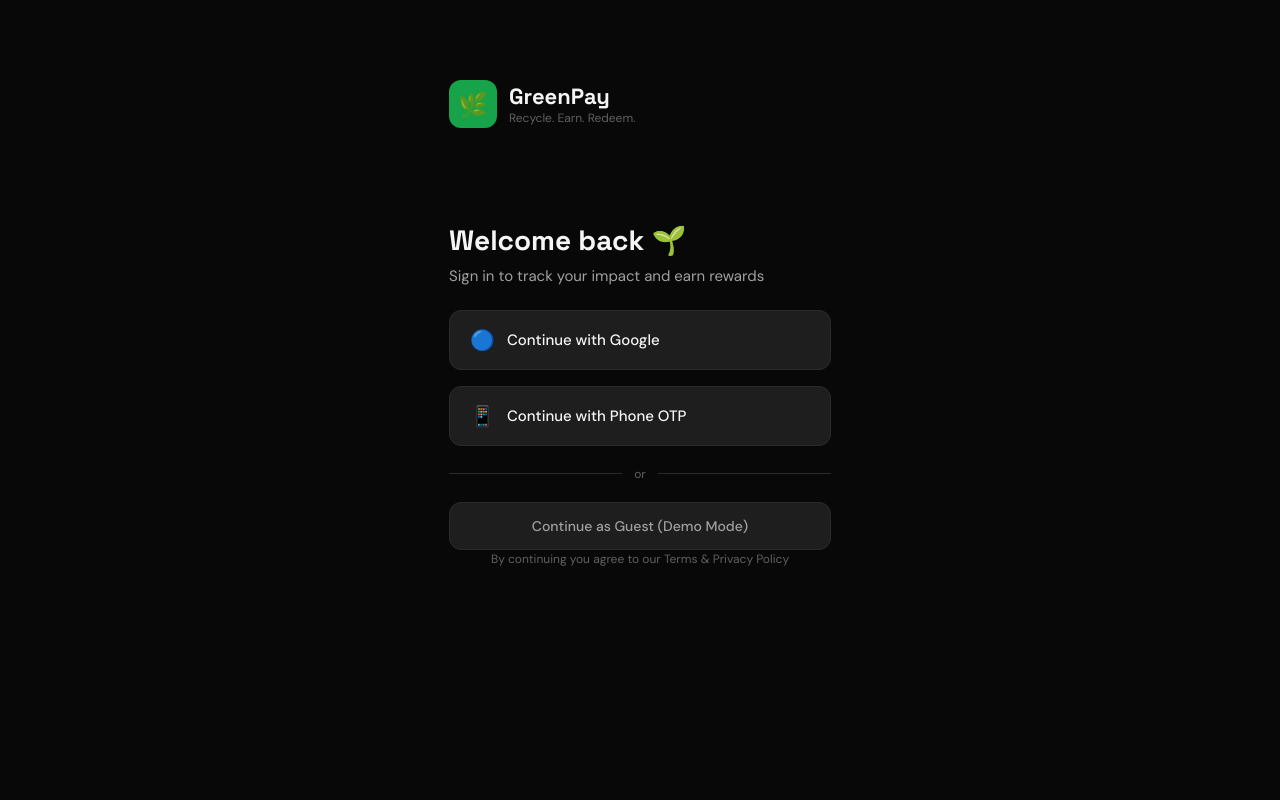
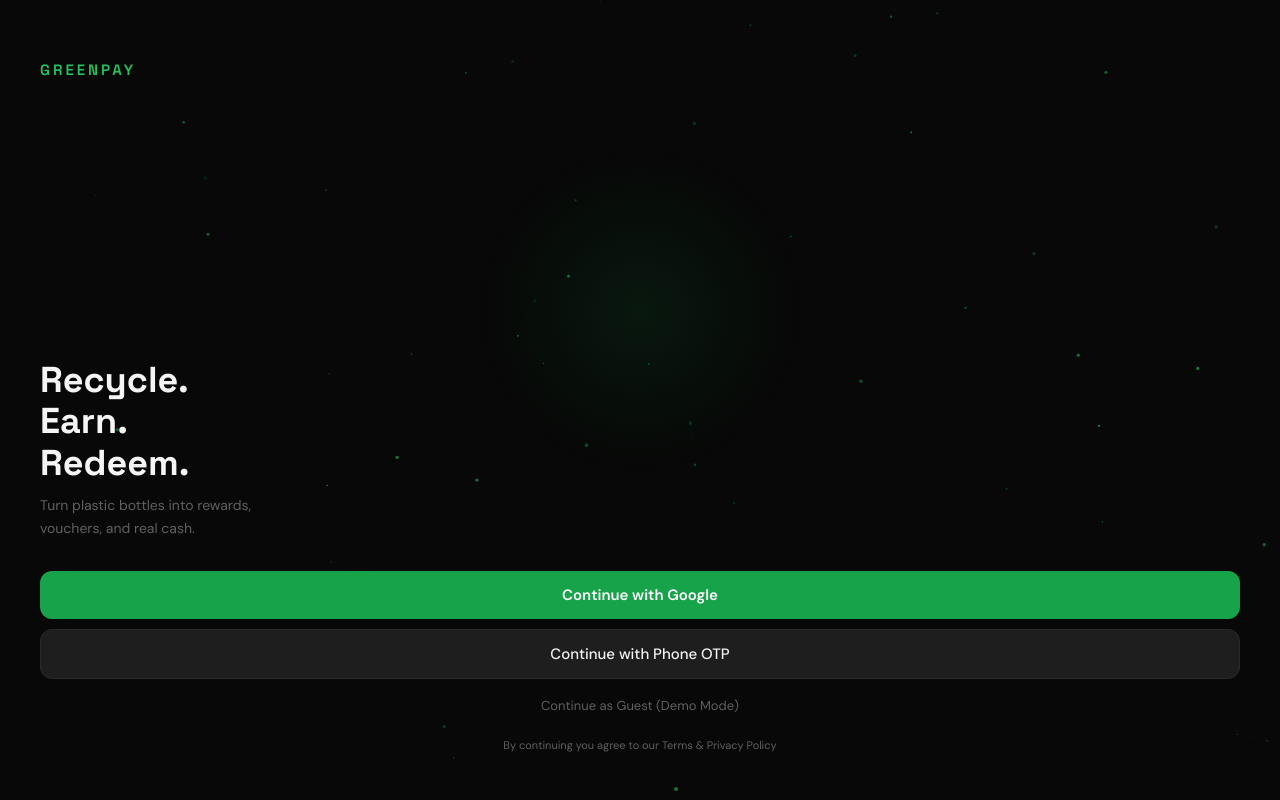
Before and after one commit to zarkxxx/greenpay, a React (Vite) app: page / in a window 1280 px wide. Both pictures are taken after a click on the button "Skip". Built offline with nearby package versions, Linux system fonts and the light colour scheme.

Commit message:
final login screen

```diff
--- a/src/pages/Login.jsx
+++ b/src/pages/Login.jsx
@@ -1,59 +1,114 @@
+import { useEffect, useRef } from "react";
+
 export default function Login({ onLogin }) {
+  const canvasRef = useRef(null);
+
+  useEffect(() => {
+    const canvas = canvasRef.current;
+    const ctx = canvas.getContext("2d");
+    let animId;
+    let particles = [];
+
+    const resize = () => {
+      canvas.width = canvas.offsetWidth;
+      canvas.height = canvas.offsetHeight;
+    };
+    resize();
+    window.addEventListener("resize", resize);
+
+    for (let i = 0; i < 60; i++) {
+      particles.push({
+        x: Math.random() * canvas.width,
+        y: Math.random() * canvas.height,
+        vx: (Math.random() - 0.5) * 0.4,
+        vy: (Math.random() - 0.5) * 0.4,
+        r: Math.random() * 1.5 + 0.5,
+        opacity: Math.random() * 0.5 + 0.1,
+      });
+    }
+
+    const draw = () => {
+      ctx.clearRect(0, 0, canvas.width, canvas.height);
+      particles.forEach(p => {
+        p.x += p.vx; p.y += p.vy;
+        if (p.x < 0) p.x = canvas.width;
+        if (p.x > canvas.width) p.x = 0;
+        if (p.y < 0) p.y = canvas.height;
+        if (p.y > canvas.height) p.y = 0;
+        ctx.beginPath();
+        ctx.arc(p.x, p.y, p.r, 0, Math.PI * 2);
+        ctx.fillStyle = `rgba(34, 197, 94, ${p.opacity})`;
+        ctx.fill();
+      });
+      for (let i = 0; i < particles.length; i++) {
+        for (let j = i + 1; j < particles.length; j++) {
+          const dx = particles[i].x - particles[j].x;
+          const dy = particles[i].y - particles[j].y;
+          const dist = Math.sqrt(dx * dx + dy * dy);
+          if (dist < 100) {
+            ctx.beginPath();
+            ctx.moveTo(particles[i].x, particles[i].y);
+            ctx.lineTo(particles[j].x, particles[j].y);
+            ctx.strokeStyle = `rgba(34, 197, 94, ${0.12 * (1 - dist / 100)})`;
+            ctx.lineWidth = 0.5;
+            ctx.stroke();
+          }
+        }
+      }
+      animId = requestAnimationFrame(draw);
+    };
+
+    draw();
+    return () => {
+      cancelAnimationFrame(animId);
+      window.removeEventListener("resize", resize);
+    };
+  }, []);
+
   return (
-    <div className="login-page" style={{ justifyContent: "flex-start", paddingTop: 80 }}>
-      <div className="logo-area">
-        <div className="logo-icon">🌿</div>
-        <div>
-          <div style={{ fontFamily: "Space Grotesk, sans-serif", fontSize: 22, fontWeight: 800 }}>GreenPay</div>
-          <div style={{ fontSize: 12, color: "var(--text3)" }}>Recycle. Earn. Redeem.</div>
+    <div style={{ minHeight: "100vh", background: "var(--bg)", display: "flex", flexDirection: "column", position: "relative", overflow: "hidden" }}>
+      <canvas ref={canvasRef} style={{ position: "absolute", inset: 0, width: "100%", height: "100%", zIndex: 0 }} />
+      <div style={{ position: "absolute", top: "20%", left: "50%", transform: "translateX(-50%)", width: 300, height: 300, background: "radial-gradient(circle, rgba(22,163,74,0.12) 0%, transparent 70%)", borderRadius: "50%", zIndex: 0, animation: "breathe 4s ease-in-out infinite" }} />
+      <style>{`
+        @keyframes breathe {
+          0%, 100% { transform: translateX(-50%) scale(1); opacity: 0.6; }
+          50% { transform: translateX(-50%) scale(1.2); opacity: 1; }
+        }
+        @keyframes fadeUp {
+          from { opacity: 0; transform: translateY(20px); }
+          to { opacity: 1; transform: translateY(0); }
+        }
+      `}</style>
+      <div style={{ position: "relative", zIndex: 1, display: "flex", flexDirection: "column", flex: 1, padding: "0 28px 48px", justifyContent: "flex-end" }}>
+        <div style={{ position: "absolute", top: 60, left: 28, animation: "fadeUp 0.8s ease forwards" }}>
+          <div style={{ fontFamily: "Space Grotesk, sans-serif", fontSize: 15, fontWeight: 600, color: "var(--green-light)", letterSpacing: "3px", textTransform: "uppercase" }}>
+            GreenPay
           </div>
         </div>
-
-      <div style={{ display: "flex", flexDirection: "column", gap: 16, marginTop: 48 }}>
-        <div style={{ marginBottom: 8 }}>
-          <div style={{ fontFamily: "Space Grotesk, sans-serif", fontSize: 28, fontWeight: 800, lineHeight: 1.2 }}>
-            Welcome back 🌱
+        <div style={{ animation: "fadeUp 0.8s ease 0.2s both" }}>
+          <div style={{ marginBottom: 32 }}>
+            <div style={{ fontFamily: "Space Grotesk, sans-serif", fontSize: 36, fontWeight: 700, lineHeight: 1.15, marginBottom: 10 }}>
+              Recycle.<br />Earn.<br />Redeem.
             </div>
-          <div style={{ fontSize: 15, color: "var(--text2)", marginTop: 8 }}>
-            Sign in to track your impact and earn rewards
+            <div style={{ fontSize: 14, color: "var(--text3)", lineHeight: 1.6 }}>
+              Turn plastic bottles into rewards,<br />vouchers, and real cash.
             </div>
           </div>
-
-        <button
-          className="btn-ghost"
-          style={{ display: "flex", alignItems: "center", gap: 12, justifyContent: "flex-start", padding: "16px 20px" }}
-          onClick={onLogin}
-        >
-          <span style={{ fontSize: 20 }}>🔵</span>
-          <span>Continue with Google</span>
+          <div style={{ display: "flex", flexDirection: "column", gap: 10 }}>
+            <button className="btn-primary" style={{ width: "100%", justifyContent: "center", fontSize: 15 }} onClick={onLogin}>
+              Continue with Google
             </button>
-
-        <button
-          className="btn-ghost"
-          style={{ display: "flex", alignItems: "center", gap: 12, justifyContent: "flex-start", padding: "16px 20px" }}
-          onClick={onLogin}
-        >
-          <span style={{ fontSize: 20 }}>📱</span>
-          <span>Continue with Phone OTP</span>
+            <button className="btn-ghost" style={{ width: "100%", fontSize: 15 }} onClick={onLogin}>
+              Continue with Phone OTP
             </button>
-
-        <div style={{ display: "flex", alignItems: "center", gap: 12, margin: "4px 0" }}>
-          <div style={{ flex: 1, height: 1, background: "var(--border)" }} />
-          <span style={{ fontSize: 12, color: "var(--text3)" }}>or</span>
-          <div style={{ flex: 1, height: 1, background: "var(--border)" }} />
-        </div>
-
-        <button
-          className="btn-ghost"
-          style={{ color: "var(--text2)", fontSize: 14 }}
-          onClick={onLogin}
-        >
+            <button style={{ background: "none", border: "none", color: "var(--text3)", fontSize: 13, cursor: "pointer", padding: "8px", fontFamily: "DM Sans, sans-serif" }} onClick={onLogin}>
               Continue as Guest (Demo Mode)
             </button>
           </div>
-
-      <div style={{ textAlign: "center", fontSize: 12, color: "var(--text3)", lineHeight: 1.6 }}>
+          <div style={{ textAlign: "center", fontSize: 11, color: "var(--text3)", marginTop: 16 }}>
             By continuing you agree to our Terms & Privacy Policy
+          </div>
+        </div>
       </div>
     </div>
   );
```
Lines whose indentation alone changed are shown as unchanged.
